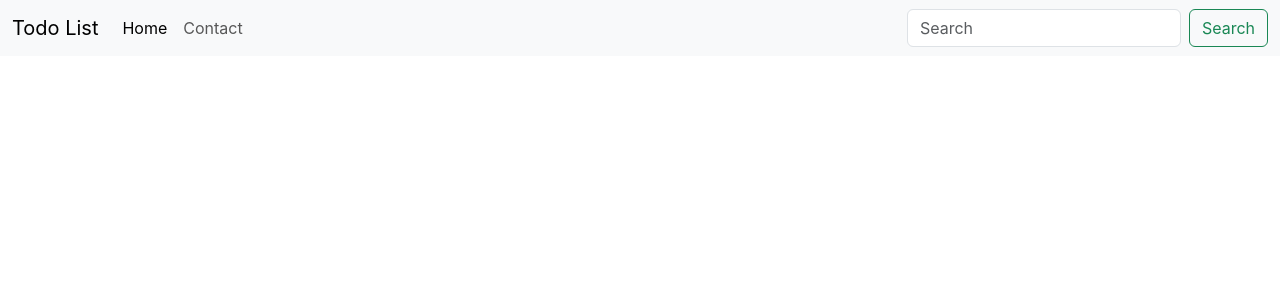
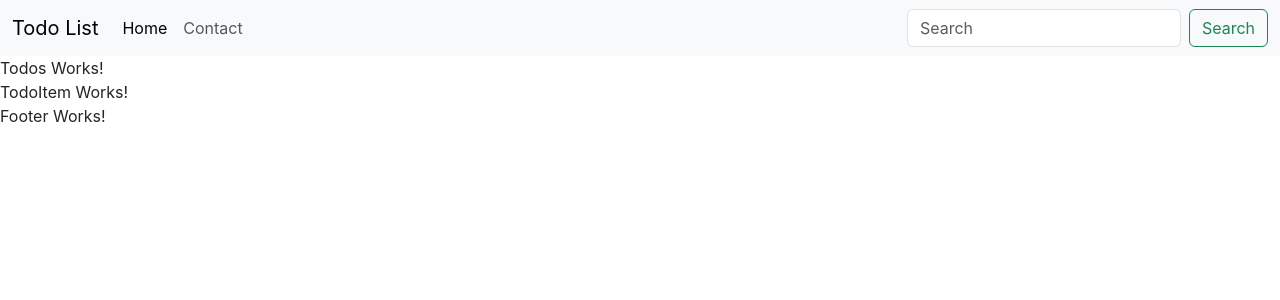
Before and after one commit to sharmilayadav11/TODO-React, a React (Create React App) app: page / in a window 1280 px wide. Shown: the top 300 px of the page. Built offline with nearby package versions, Linux system fonts and the light colour scheme.

Commit message:
Made more components: Todo, Todos, Footer

```diff
--- a/src/App.js
+++ b/src/App.js
@@ -1,11 +1,17 @@
 import logo from './logo.svg';
 import './App.css';
 import Header from './MyComponent/Header';
+import { TodoItem } from './MyComponent/TodoItem';
+import { Todos } from './MyComponent/Todos';
+import { Footer } from './MyComponent/Footer';
 
 function App() {
   return (
     <>
       <Header />
+      <Todos />
+      <TodoItem />
+      <Footer />
     </>
   );
 }
--- /dev/null
+++ b/src/MyComponent/Footer.js
@@ -0,0 +1,7 @@
+import React from 'react'
+
+export const Footer = () => {
+    return (
+        <div>Footer Works!</div>
+    )
+}
--- /dev/null
+++ b/src/MyComponent/TodoItem.js
@@ -0,0 +1,7 @@
+import React from 'react'
+
+export const TodoItem = () => {
+    return (
+        <div>TodoItem Works!</div>
+    )
+}
--- /dev/null
+++ b/src/MyComponent/Todos.js
@@ -0,0 +1,7 @@
+import React from 'react'
+
+export const Todos = () => {
+    return (
+        <div>Todos Works!</div>
+    )
+}
```
